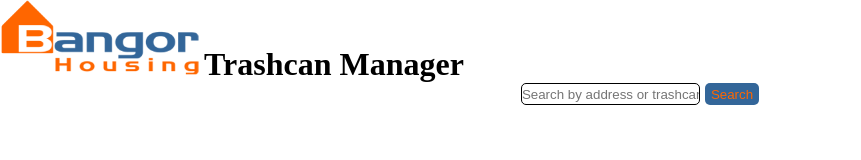
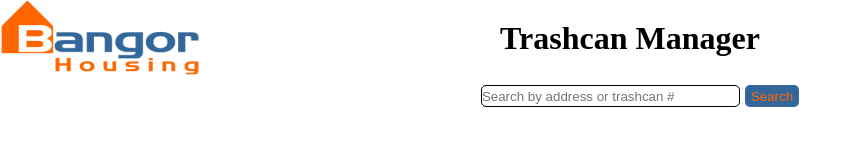
Before and after one commit to derickcoleman87/trashcan-manager, a website with bundled scripts: page index.html in a window 1280 px wide. Shown: the whole page, without its empty margins (0-861 px from the left). Built offline with nearby package versions, Linux system fonts and the light colour scheme.

Commit message:
updated input size, working on search function

```diff
--- a/index.html
+++ b/index.html
@@ -10,13 +10,14 @@
   </head>
   <body>
     <header>
-      <img src="bangorhousinglogo.png" alt="Bangor Housing Logo" />
       <div class="title-container">
-        <h1>Trashcan Manager</h1>
+        <img src="bangorhousinglogo.png" alt="Bangor Housing Logo" />
+        <h1 class="title">Trashcan Manager</h1>
       </div>
       <div class="search-container">
         <input
           type="text"
+          size="30"
           placeholder="Search by address or trashcan #"
           class="search"
         />
--- a/styles.css
+++ b/styles.css
@@ -9,7 +9,14 @@ img {
 }
 
 .title-container {
-  display: inline-block;
+  display: flex;
+  /* border: 1px solid red; */
+  margin-bottom: 10px;
+}
+
+.title {
+  margin-left: 300px;
+  padding-top: 20px;
 }
 
 /* .results-container {
@@ -25,6 +32,7 @@ h1 {
 .search-container {
   display: flex;
   justify-content: center;
+  /* border: 1px solid black; */
 }
 
 input {
```
Also changed, not shown: app.js (+4 -5 lines), note.txt (line endings or trailing spaces).
